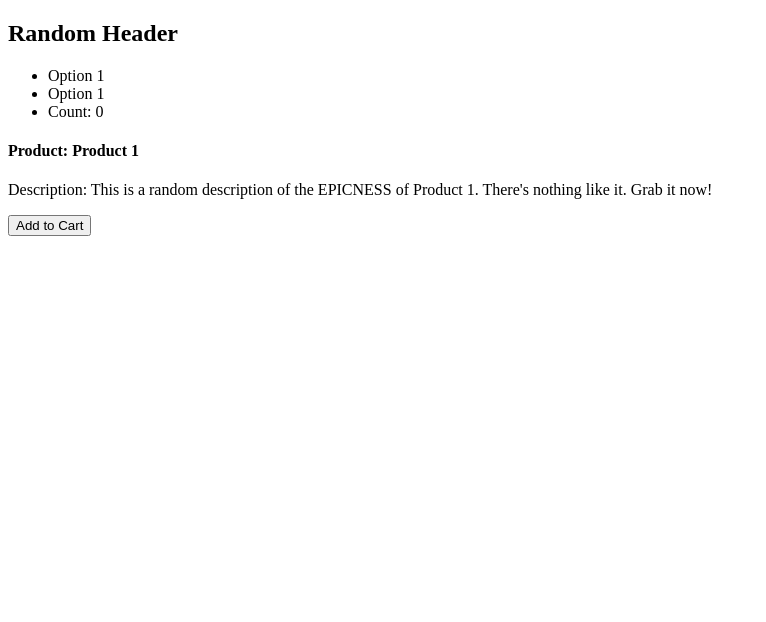
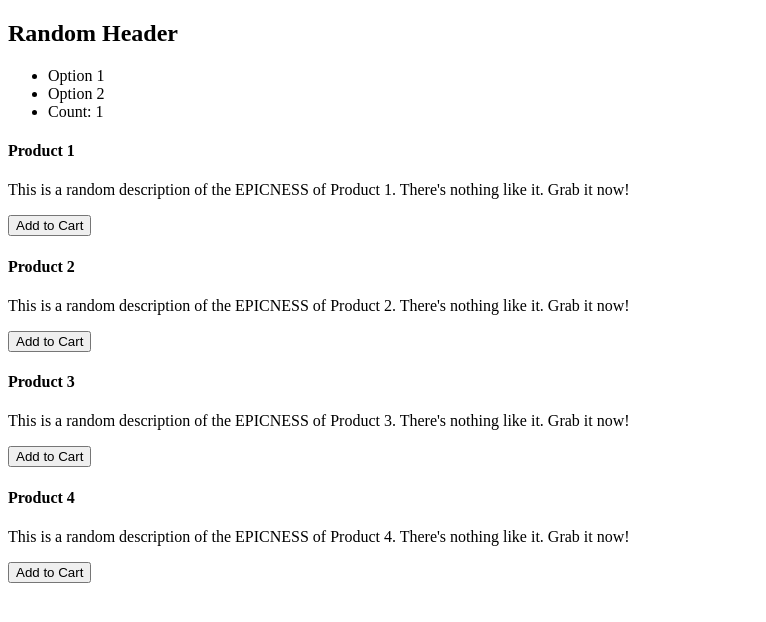
Before and after one commit to Mitadru47/React-State-Management-Test-App, a React (Vite) app: page / in a window 1280 px wide. Shown: the top 622 px of the page, without its empty margins (0-766 px from the left). Built offline with nearby package versions, Linux system fonts and the light colour scheme.

Commit message:
Miscellaneous Optimization(s)
Designing a simple sandbox app to experiment and play around with

```diff
--- a/src/components/App.jsx
+++ b/src/components/App.jsx
@@ -1,25 +1,30 @@
-import { useState } from "react"
-import { Header } from "./Header"
-import { Product } from "./Product";
+import { useState } from "react";
+
+import { Header } from "./Header";
+import { Products } from "./Products";
 
 function App() {
 
-  const [ count, setCount ] = useState(0);
+  const [ cartItems, setCartItems ] = useState([{ name: "Placeholder Item", count: "10" }]);
+
+  const products = [
+
+    { increaseCount: setCartItems, name: "Product 1", description: "This is a random description of the EPICNESS of Product 1. There's nothing like it. Grab it now!" },
+    { increaseCount: setCartItems, name: "Product 2", description: "This is a random description of the EPICNESS of Product 2. There's nothing like it. Grab it now!" },
+    { increaseCount: setCartItems, name: "Product 3", description: "This is a random description of the EPICNESS of Product 3. There's nothing like it. Grab it now!" },
+    { increaseCount: setCartItems, name: "Product 4", description: "This is a random description of the EPICNESS of Product 4. There's nothing like it. Grab it now!" }
+
+  ];
 
   return (
+
     <>
-      <Header count={count} />
-      <Product products={[
 
-        { increaseCount: setCount, name: "Product 1", description: "This is a random description of the EPICNESS of Product 1. There's nothing like it. Grab it now!" },
-        { increaseCount: setCount, name: "Product 2", description: "This is a random description of the EPICNESS of Product 2. There's nothing like it. Grab it now!" },
-        { increaseCount: setCount, name: "Product 3", description: "This is a random description of the EPICNESS of Product 3. There's nothing like it. Grab it now!" },
-        { increaseCount: setCount, name: "Product 4", description: "This is a random description of the EPICNESS of Product 4. There's nothing like it. Grab it now!" }
-
-      ]} />
+      <Header cartItemCount={cartItems.length} />
+      <Products products={products} />
 
     </>
-  )
+  );
 }
 
 export default App
--- a/src/components/Header.jsx
+++ b/src/components/Header.jsx
@@ -1,19 +1,17 @@
-export function Header(props) {
+function Links({ cartItemCount }){
 
   return (
 
     <>
-
-      <h2>Random Header</h2>
 
       <nav>
 
         <ul>
 
           <li>Option 1</li>
-          <li>Option 1</li>
+          <li>Option 2</li>
 
-          <li>{`Count: ${props.count}`}</li>
+          <li>{`Count: ${cartItemCount}`}</li>
 
         </ul>
 
@@ -22,3 +20,16 @@ export function Header(props) {
     </>
   );
 }
+
+export function Header({ cartItemCount }) {
+
+  return (
+
+    <>
+
+      <h2>Random Header</h2>
+      <Links cartItemCount={cartItemCount} />
+
+    </>
+  );
+}
--- a/src/components/Product.jsx
+++ /dev/null
@@ -1,19 +0,0 @@
-function handleClick(increaseCount){
-
-  increaseCount((prevCount) => prevCount + 1);
-}
-
-export function Product(props){
-
-  return (
-
-    <>
-
-      <h4>{`Product: ${props.products[0].name}`}</h4>
-      <p>{`Description: ${props.products[0].description}`}</p>
-
-      <button onClick={() => handleClick(props.products[0].increaseCount)}>Add to Cart</button>
-
-    </>
-  );
-}
--- /dev/null
+++ b/src/components/Products.jsx
@@ -0,0 +1,30 @@
+function handleClick(increaseCount){
+  increaseCount((prevCount) => prevCount + 1);
+
+}
+
+function Product({ product }){
+
+  return (
+
+    <>
+
+      <h4>{`${product.name}`}</h4>
+      <p>{`${product.description}`}</p>
+
+      <button onClick={() => handleClick(product.increaseCount)}>Add to Cart</button>
+
+    </>
+  );
+}
+
+export function Products(props){
+
+  return (
+
+    <>
+      {props.products.map((product, index) => <Product key={index} product={product} />)}
+
+    </>
+  );
+}
```
